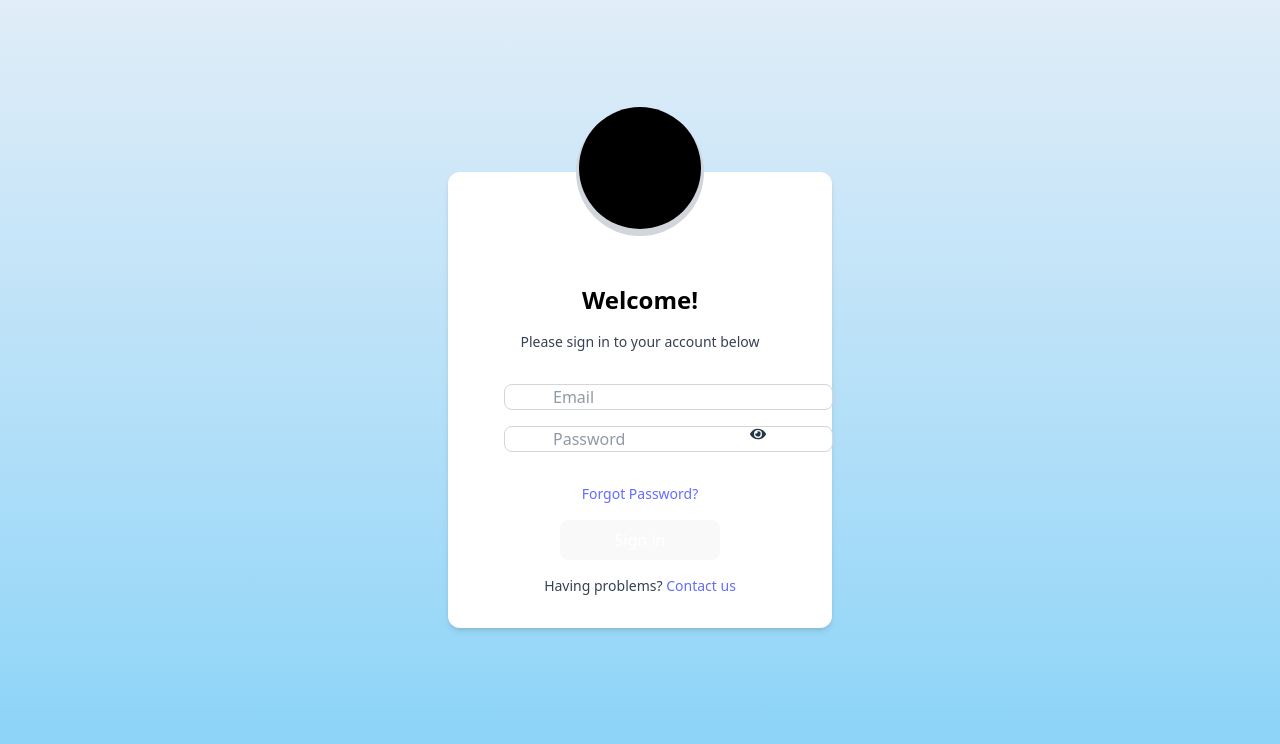
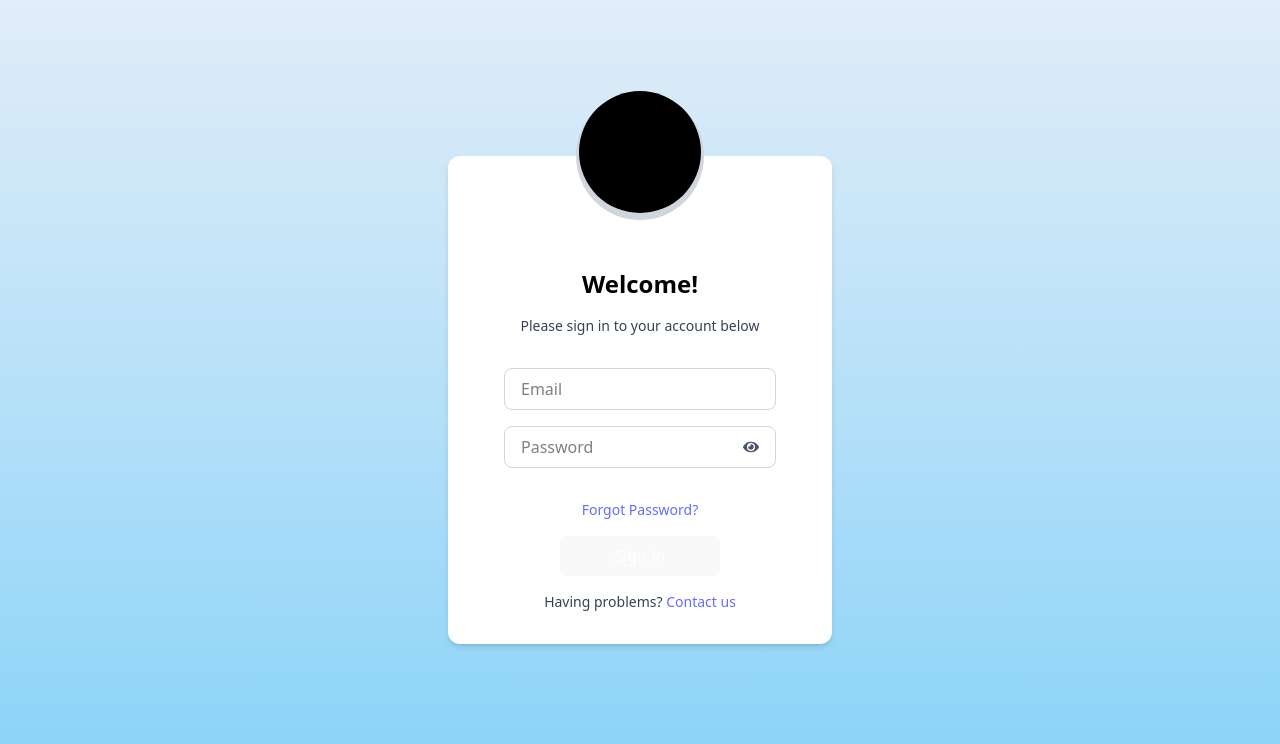
Before and after one commit to YM2992/StayMatch, a React (Vite) app in the folder Frontend/: page / in a window 1280 px wide. Shown: the top 744 px of the page. Built offline with nearby package versions, Linux system fonts and the light colour scheme; grey boxes are pictures that could not be loaded.

Commit message:
Fixed input field

```diff
--- a/Frontend/src/components/Input.jsx
+++ b/Frontend/src/components/Input.jsx
@@ -2,34 +2,31 @@ import { useState } from "react";
 import { FaEye, FaEyeSlash } from "react-icons/fa";
 
 function Input({ field, func, value, type = "text" }) {
-  const [show, setShow] = useState(type !== "password");
+  const [show, setShow] = useState(false);
   const isPassword = type === "password";
 
+  const inputType = isPassword ? (show ? "text" : "password") : type;
+
   return (
-    <div style={{ display: "flex", position: "relative" }}>
+    <div className="flex items-center border border-gray-300 rounded-lg px-4 mb-4 bg-white">
       <input
-        style={{ marginBottom: "1rem" }}
         value={value}
         placeholder={field}
-        type={isPassword ? (show ? "text" : "password") : value}
-        className="px-12  rounded-lg border border-gray-300 focus:outline-none focus:ring-2 focus:ring-blue-400 transition duration-200"
+        type={inputType}
+        className="w-full py-2 focus:outline-none text-black"
         onChange={(e) => func(e.target.value)}
         required
-      ></input>
+      />
       {isPassword && (
-        <p
+        <span
           onClick={() => setShow(!show)}
-          style={{
-            position: "absolute",
-            right: "10px",
-            lineHeight: "2.3rem",
-            margin: "auto",
-          }}
+          className="cursor-pointer text-gray-600"
         >
           {show ? <FaEyeSlash /> : <FaEye />}
-        </p>
+        </span>
       )}
     </div>
   );
 }
+
 export default Input;
```
